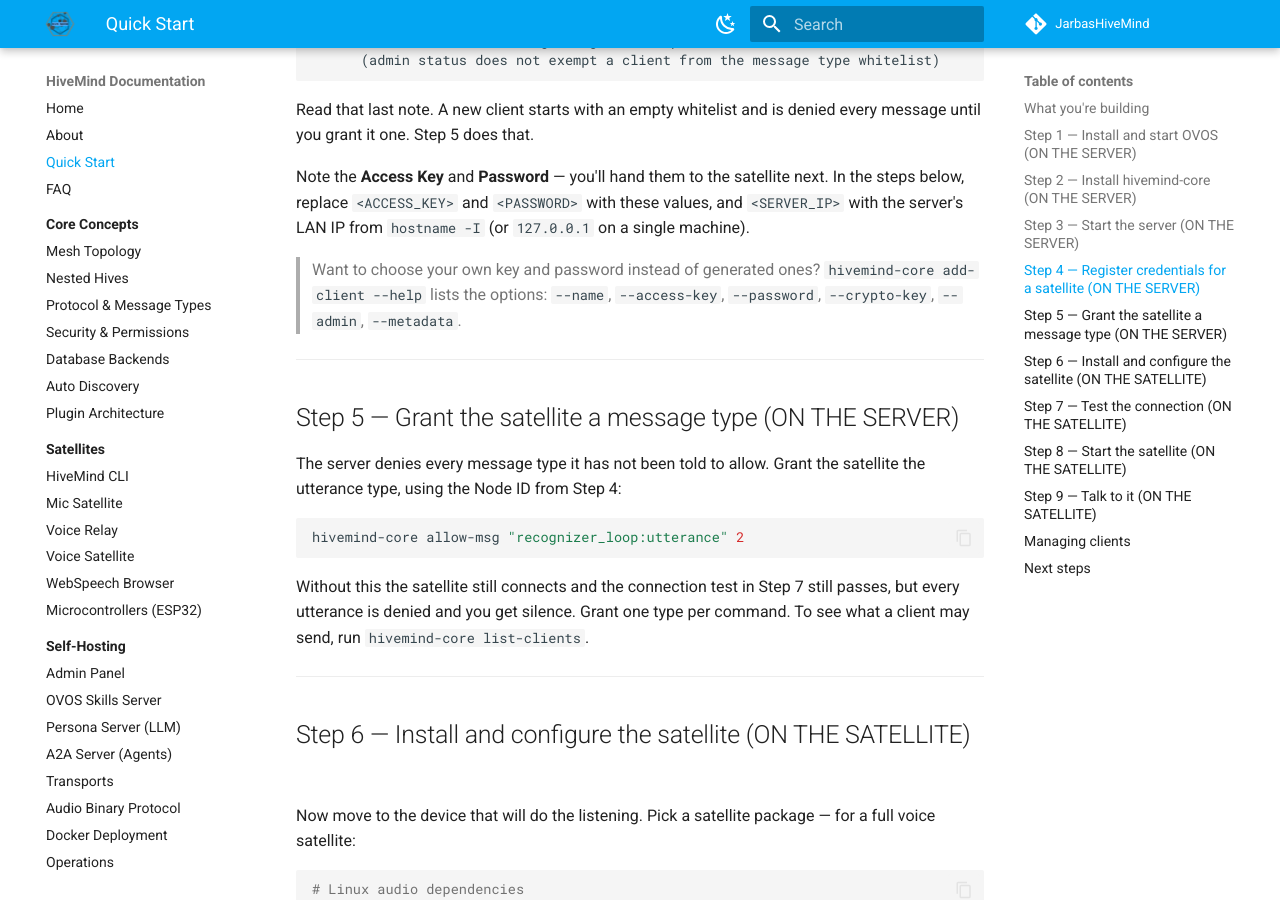
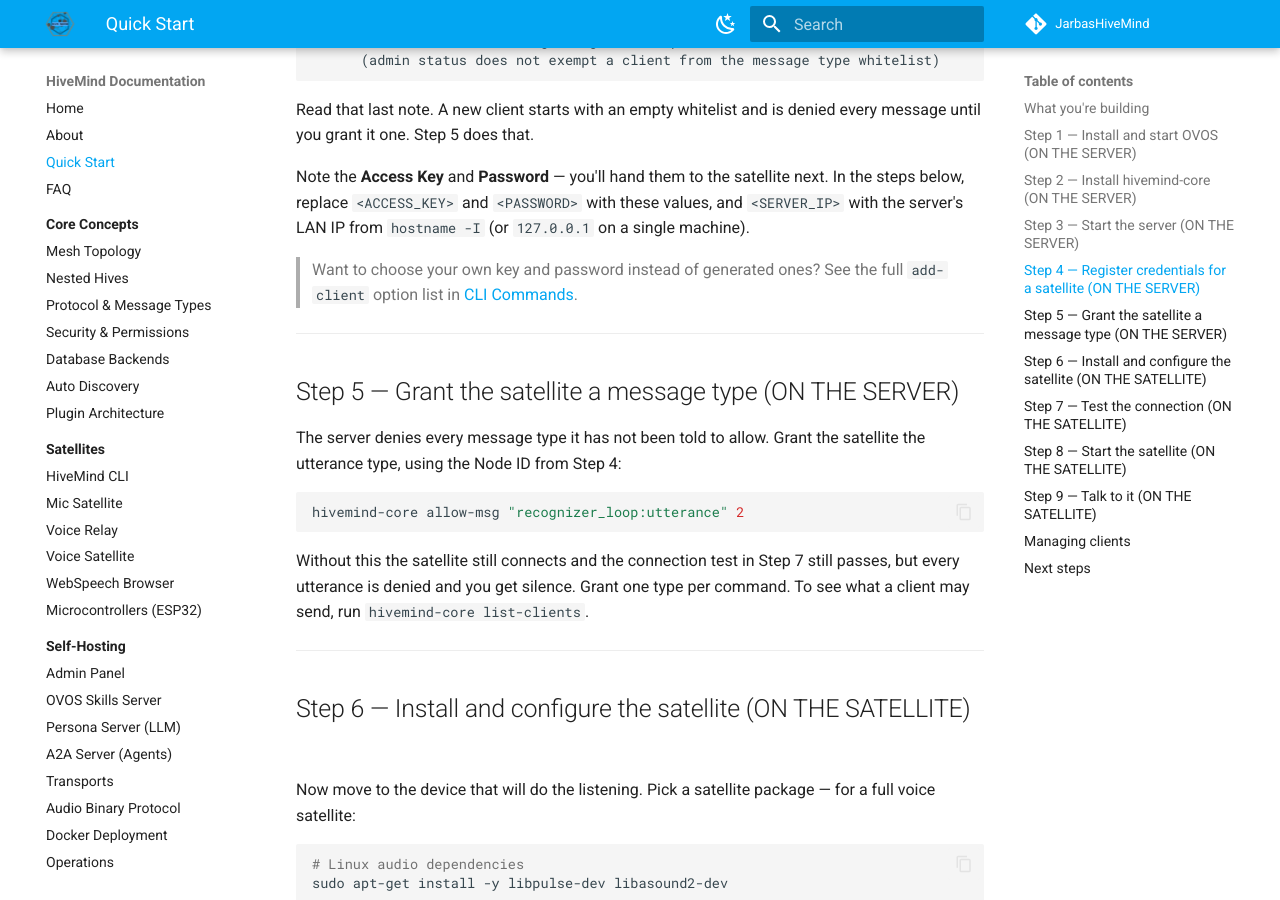
Before and after one commit to JarbasHiveMind/HiveMind-community-docs, an MkDocs documentation site: the page built from docs/quickstart.md, in a window 1280 px wide and 900 px high, scrolled down 2645 px. Built offline with MkDocs 1.6.1 and Material for MkDocs 9.7.7, drawn with Linux system fonts in a browser that asks for light colours.

Commit message:
docs: fix add-client option list drift in quickstart, point to cli.md

```diff
--- a/docs/quickstart.md
+++ b/docs/quickstart.md
@@ -125,7 +125,8 @@ Note the **Access Key** and **Password** — you'll hand them to the satellite n
 steps below, replace `<ACCESS_KEY>` and `<PASSWORD>` with these values, and `<SERVER_IP>`
 with the server's LAN IP from `hostname -I` (or `127.0.0.1` on a single machine).
 
-> Want to choose your own key and password instead of generated ones? `hivemind-core add-client --help` lists the options: `--name`, `--access-key`, `--password`, `--crypto-key`, `--admin`, `--metadata`.
+> Want to choose your own key and password instead of generated ones? See the full
+> `add-client` option list in [CLI Commands](reference/cli.md#add-client).
 
 ---
 
```
